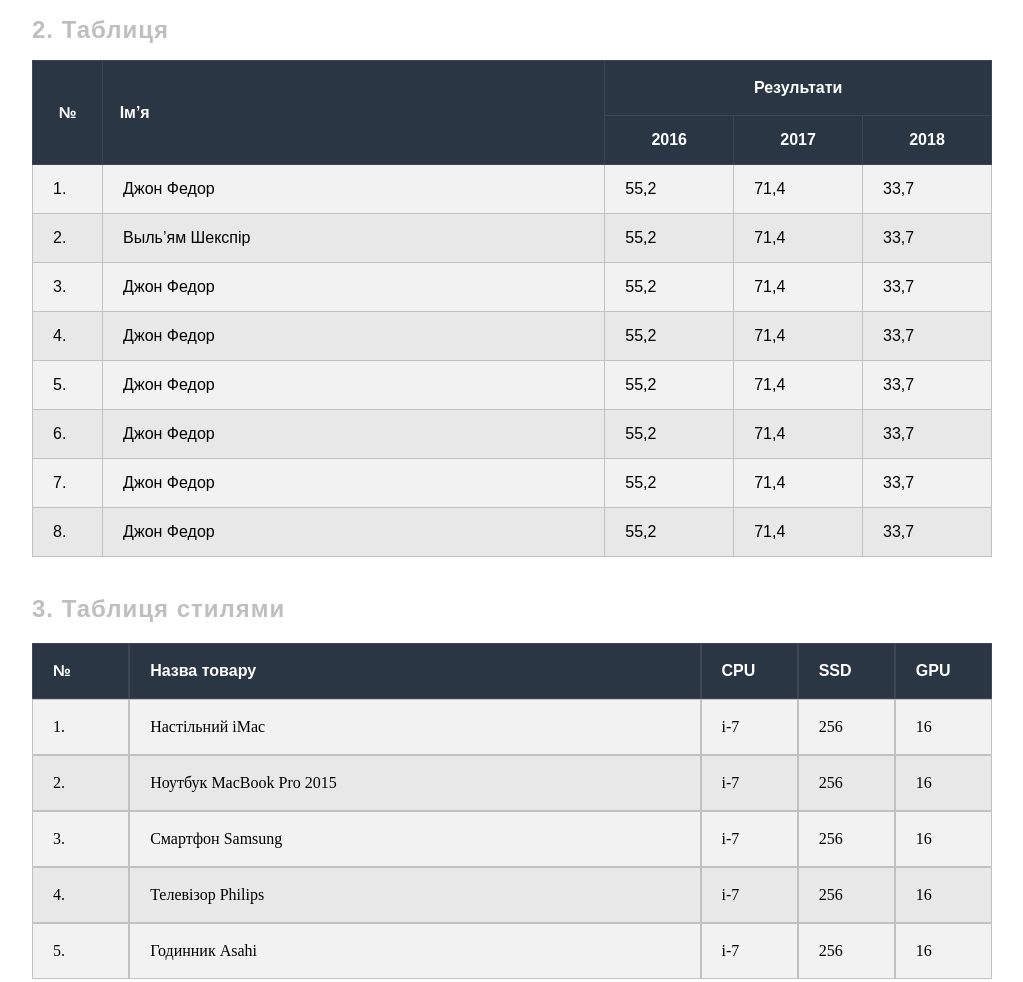
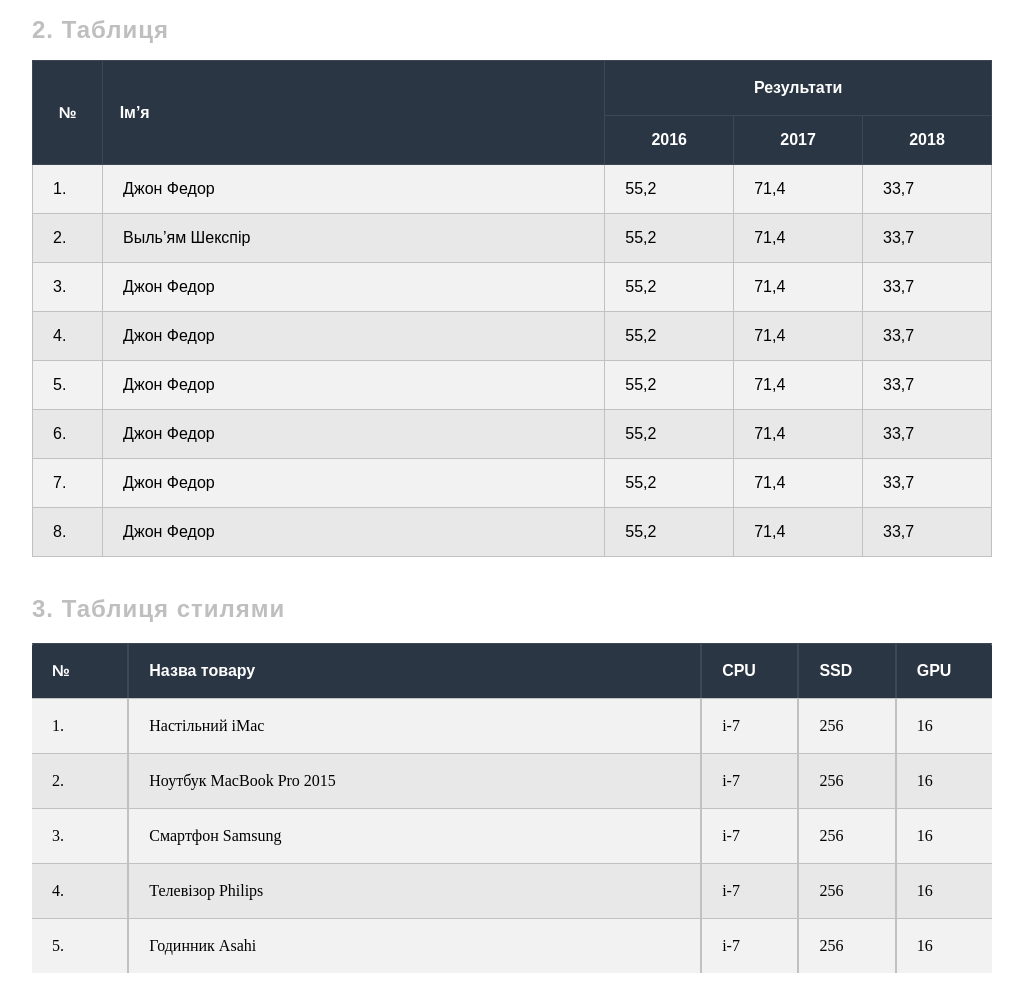
Before and after one commit to Taras-Bilyk/Tables, a plain HTML site: page index.html in a window 1280 px wide. Shown: the whole page, without its empty margins (128-1151 px from the left). Drawn offline with Linux system fonts and the light colour scheme.

Commit message:
Change borders

```diff
--- a/css/style.css
+++ b/css/style.css
@@ -82,9 +82,17 @@ td{
     margin: 0;
     padding: 18px 20px;
     border: 1px solid #c0c1c2;
+    border-bottom: 0;
 }
 .head_of_table>.header_of_table_p{
     border: 1px solid #3f4852;
+    border-bottom: 0;
+}
+.row p:nth-child(1){
+    border-left: 0;
+}
+.row p:last-child{
+    border-right: 0;
 }
 .row p:nth-child(2){
     width: 100%;
```
